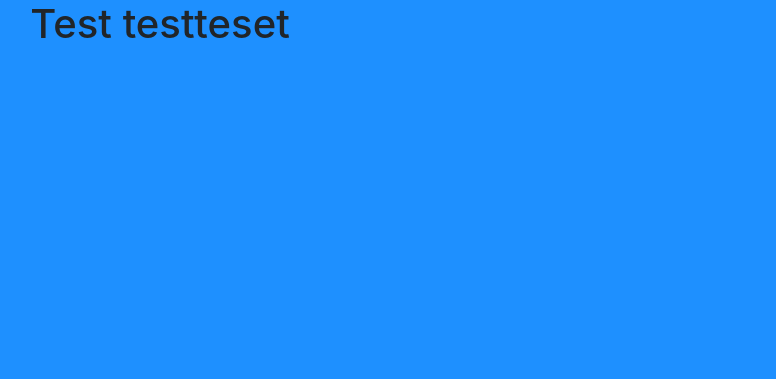
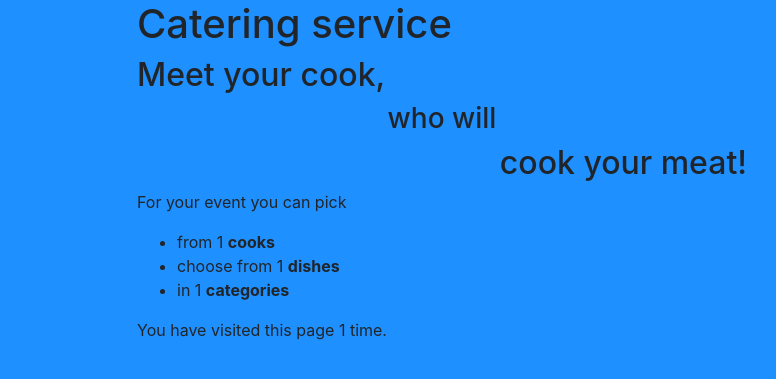
Before and after one commit to FranchukS/catering-service, a Django app: page / in a window 1280 px wide. Shown: the top 379 px of the page, without its empty margins (198-974 px from the left). Run offline with Django 4.2, Linux system fonts and the light colour scheme; tables that the repository leaves empty hold one stand-in row (values such as "Sample post").

Commit message:
Add block structure for base.html and add content on index template

```diff
--- a/templates/base.html
+++ b/templates/base.html
@@ -17,15 +17,18 @@
 
 <div class="container-fluid">
   <div class="row">
-    <div class="col-sm-2">
+    <div class="col-sm-3">
 
       {% block sidebar %}
       {% endblock %}
 
     </div>
-    <div class="col-sm-8">
+    <div class="col-sm-6">
       {% block content %}
       {% endblock %}
+
+    {% block pagination %}
+    {% endblock %}
 
     </div>
   </div>
--- a/templates/kitchen/index.html
+++ b/templates/kitchen/index.html
@@ -1,5 +1,21 @@
 {% extends "base.html" %}
 
 {% block content %}
-<h1>Test testteset</h1>
+  <h1>Catering service</h1>
+  <div class="slogan">
+    <h2 style="text-align: left">Meet your cook,</h2>
+    <h3 style="text-align: center">who will</h3>
+    <h2 style="text-align: right">cook your meat!</h2>
+  </div>
+  <p>For your event you can pick</p>
+  <ul class="index-list">
+    <li>from {{ num_cooks }} <strong>cooks</strong> </li>
+    <li>choose from {{ num_dishes }} <strong>dishes</strong> </li>
+    <li>in {{ num_categories }} <strong>categories</strong> </li>
+  </ul>
+
+  <p class="visit-counter">You have visited this page
+      {{ num_visits }} time{{ num_visits|pluralize }}.
+  </p>
+
 {% endblock %}
```
